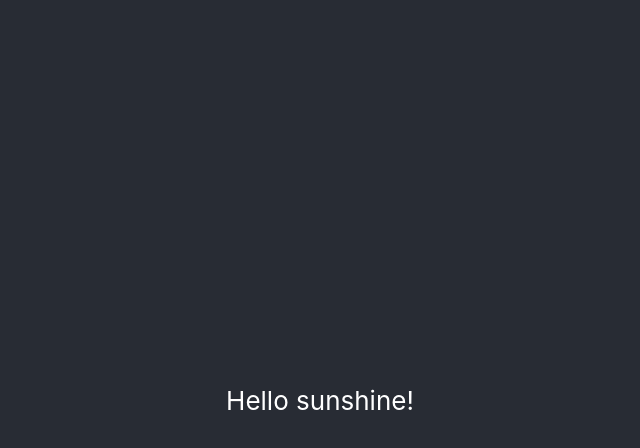
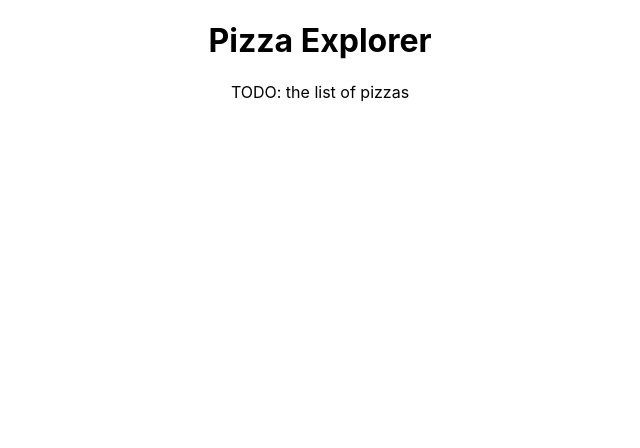
Before and after one commit to VanessaAla/pizza-explorer, a React (Create React App) app: page / in a window 1280 px wide. Shown: the top 448 px of the page, without its empty margins (320-960 px from the left). Built offline with nearby package versions, Linux system fonts and the light colour scheme.

Commit message:
created a component folder and a file in src

```diff
--- a/src/App.js
+++ b/src/App.js
@@ -1,9 +1,10 @@
 import "./App.css";
+import PizzaList from "./components/PizzaList";
 
 function App() {
   return (
     <div className="App">
-      <header className="App-header">Hello sunshine!</header>
+      <PizzaList />
     </div>
   );
 }
--- /dev/null
+++ b/src/components/PizzaList.js
@@ -0,0 +1,8 @@
+export default function PizzaList() {
+  return (
+    <div>
+      <h1>Pizza Explorer</h1>
+      <p>TODO: the list of pizzas</p>
+    </div>
+  );
+}
```
